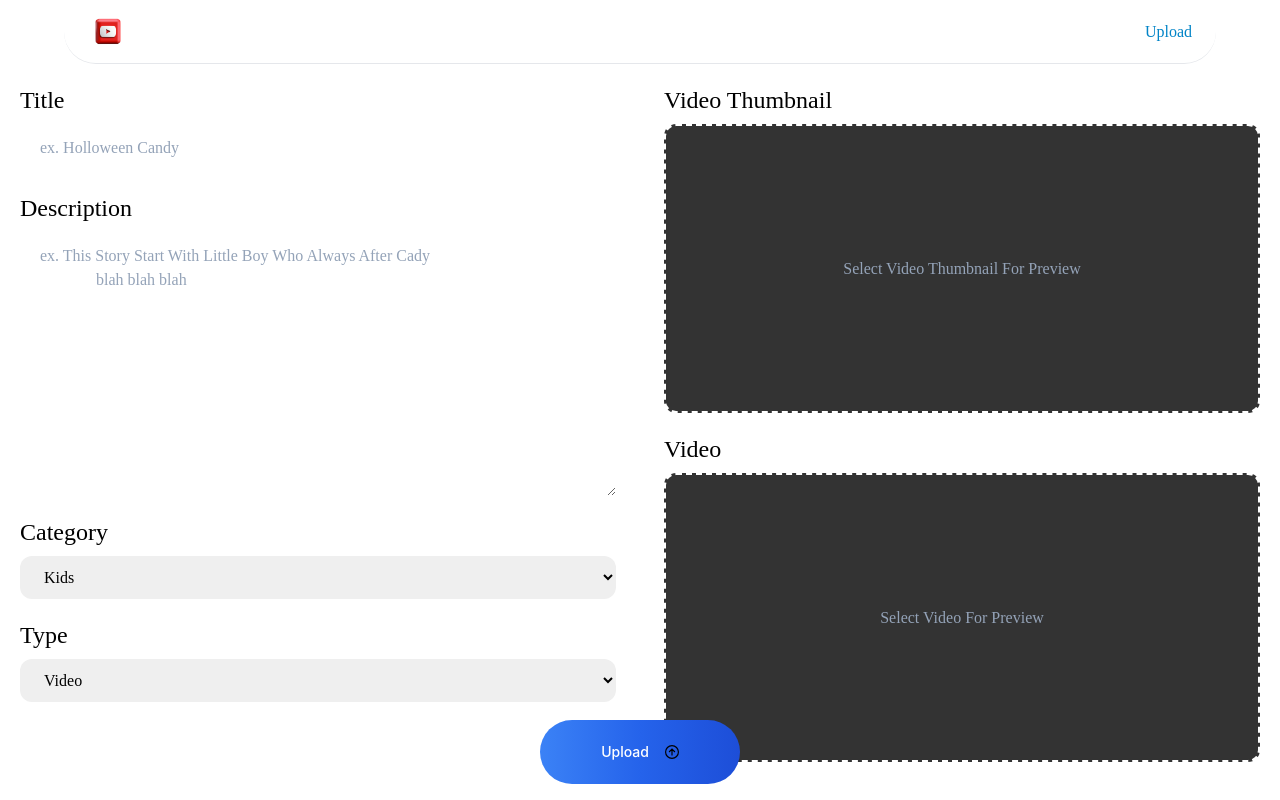
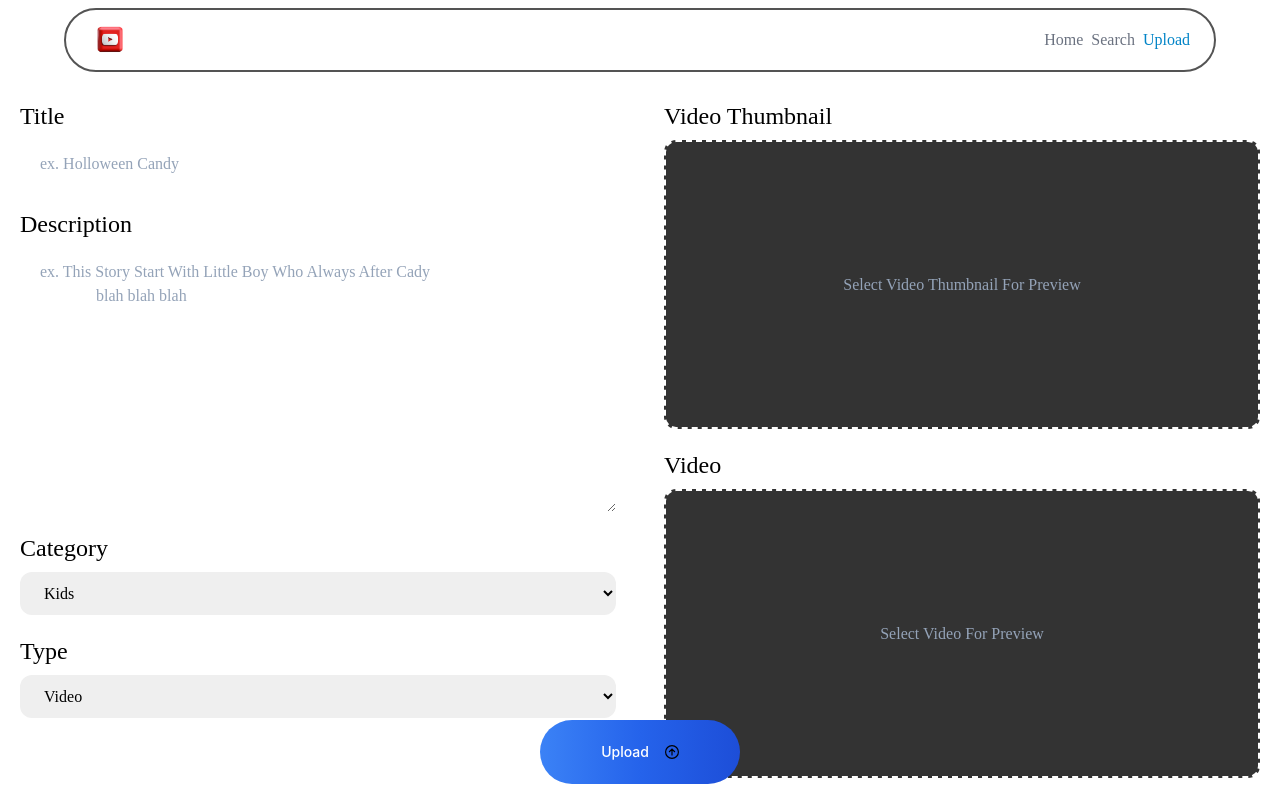
Before and after one commit to reaperdragon/web3-youtube, a Next.js app: page /upload in a window 1280 px wide. Built offline with nearby package versions, Linux system fonts and the light colour scheme; no server answers; what ipfs-http-client would draw is missing.

Commit message:
fixed link style

```diff
--- a/components/Header.js
+++ b/components/Header.js
@@ -8,7 +8,7 @@ const Header = () => {
 
   return (
     <div>
-      <div className="rounded-[64px] border-b-[1px]  border-bg-[#545454] px-6 font-body flex items-center justify-between max-w-6xl my-0 mx-auto h-16 md:px-4">
+      <div className="rounded-[64px] border-2  border-[#545454] px-6 font-body flex items-center justify-between max-w-6xl my-2 mx-auto h-16 md:px-4 md:mx-5">
         <img src="/youtube.png" alt="logo" className="h-10" />
         <div>
           <ul className="flex gap-2">
@@ -18,7 +18,7 @@ const Header = () => {
                   className={
                     currentRoute === "/dashboard"
                       ? "text-sky-600 text-base font-medium"
-                      : "text-white font-normal"
+                      : "text-gray-500 font-normal"
                   }
                 >
                   Home
@@ -31,7 +31,7 @@ const Header = () => {
                   className={
                     currentRoute === "/search"
                       ? "text-sky-600 text-base font-medium"
-                      : "text-white font-normal"
+                      : "text-gray-500 font-normal"
                   }
                 >
                   Search
@@ -44,7 +44,7 @@ const Header = () => {
                   className={
                     currentRoute === "/upload"
                       ? "text-sky-600 text-base font-medium"
-                      : "text-white font-normal"
+                      : "text-gray-500 font-normal"
                   }
                 >
                   Upload
```
